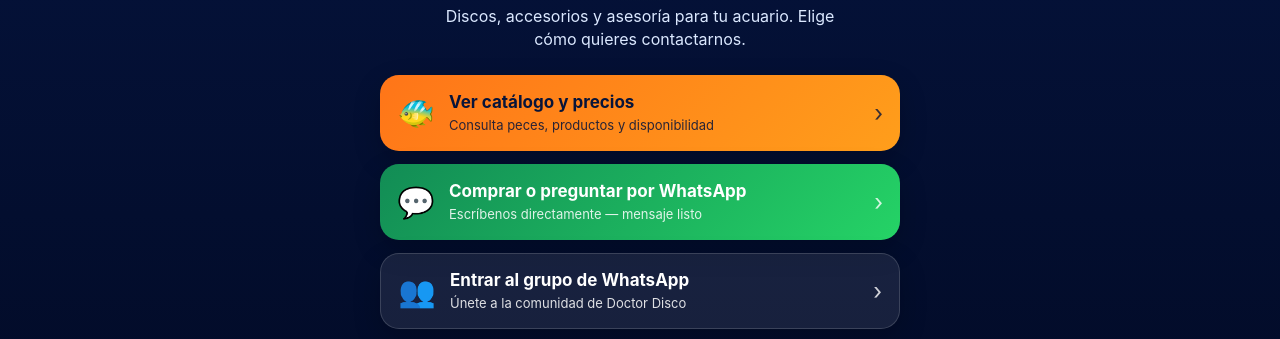
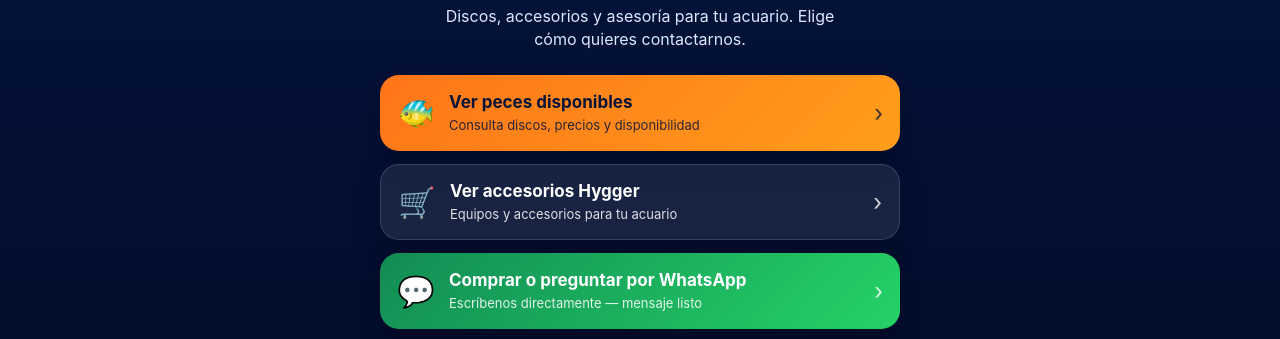
Before and after one commit to russelcarrillo-sketch/doctor-disco-links, a plain HTML site: page index.html in a window 1280 px wide. Shown: the part 450-789 px from the top of the page. Drawn offline with Linux system fonts and the light colour scheme.

Commit message:
Add files via upload

```diff
--- a/index.html
+++ b/index.html
@@ -5,7 +5,7 @@
   <meta name="viewport" content="width=device-width, initial-scale=1, viewport-fit=cover">
   <meta name="theme-color" content="#061747">
   <meta name="description" content="Doctor Disco Premium Care — catálogo, atención por WhatsApp y grupo de la comunidad.">
-  <title>Doctor Disco | Premium Care 🐟</title>
+  <title>Doctor Disco | Premium Care</title>
   <style>
     * { box-sizing: border-box; }
     html, body { margin: 0; min-height: 100%; }
@@ -75,7 +75,13 @@
   <section class="links" aria-label="Enlaces principales">
     <a class="button primary" href="https://docot-disco.vercel.app/catalogo.html" target="_blank" rel="noopener">
       <span class="icon">🐠</span>
-      <span class="copy"><strong>Ver catálogo y precios</strong><small>Consulta peces, productos y disponibilidad</small></span>
+      <span class="copy"><strong>Ver peces disponibles</strong><small>Consulta discos, precios y disponibilidad</small></span>
+      <span class="arrow">›</span>
+    </a>
+
+    <a class="button" href="https://docot-disco.vercel.app/catalogo.html#accesorios" target="_blank" rel="noopener">
+      <span class="icon">🛒</span>
+      <span class="copy"><strong>Ver accesorios Hygger</strong><small>Equipos y accesorios para tu acuario</small></span>
       <span class="arrow">›</span>
     </a>
 
```
